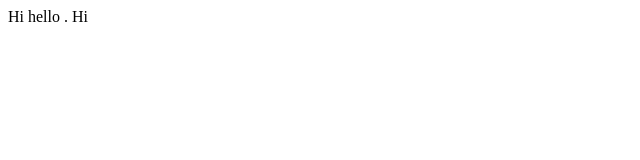
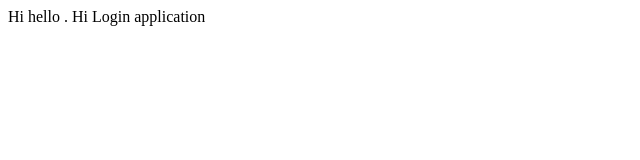
Before and after one commit to Rishabh-CodeLine/DemoRepo, a plain HTML site: page index.html in a window 1280 px wide. Shown: the whole page, without its empty margins (0-640 px from the left). Drawn offline with Linux system fonts and the light colour scheme.

Commit message:
Login DONE 002

```diff
--- a/index.html
+++ b/index.html
@@ -1,3 +1,5 @@
 <body>
 Hi hello . Hi
+
+Login application
 </body>
```
